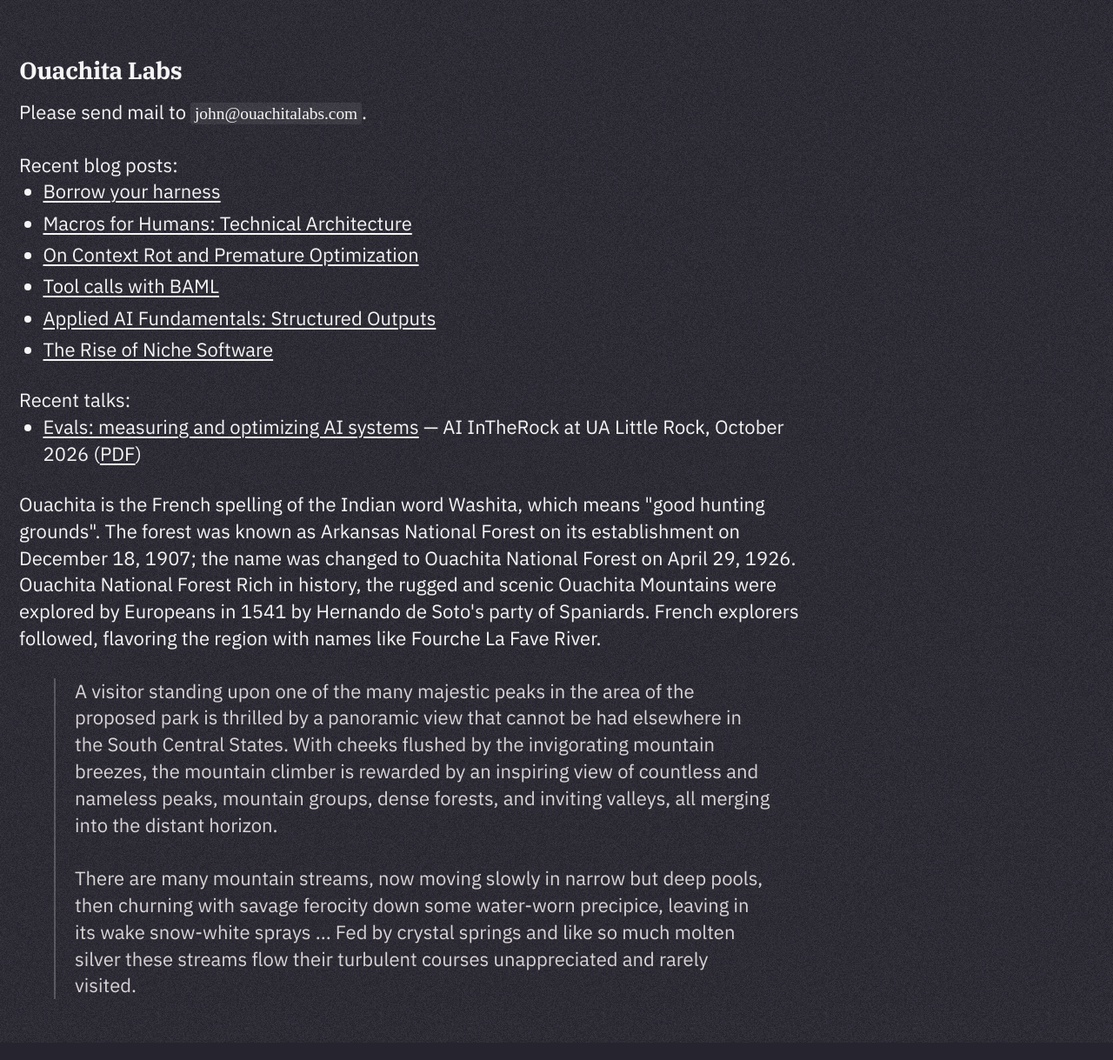
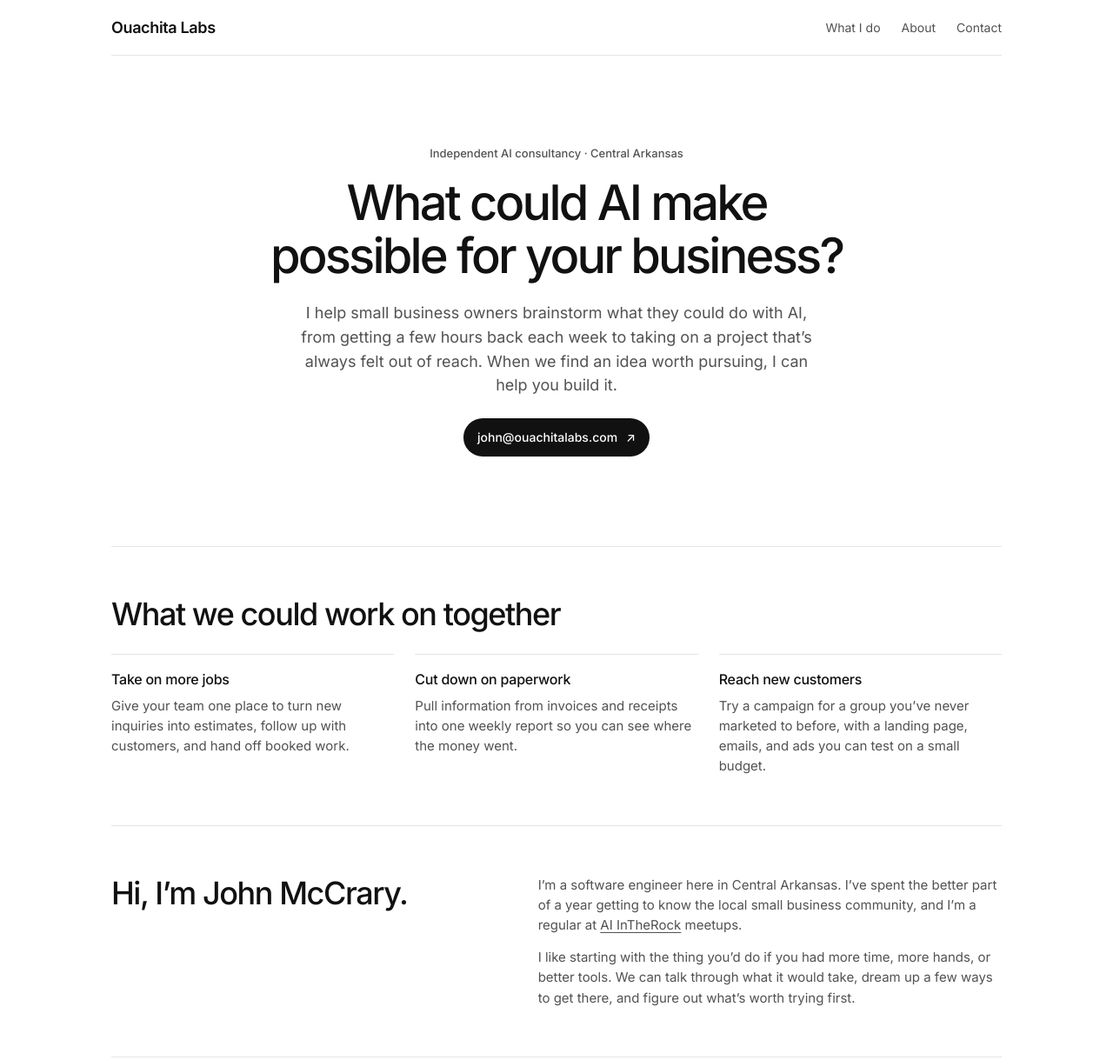
Before and after one commit to ouachitalabs/website, a plain HTML site: page index.html in a window 1280 px wide. Shown: the top 1219 px of the page at 87% size. Drawn offline with Linux system fonts and the light colour scheme; a web font is replaced by a local one.

Commit message:
Build the Ouachita Labs consultancy homepage (#4)
Launch the small business AI consultancy homepage while preserving the existing blog posts and styles.

```diff
--- /dev/null
+++ b/home.css
@@ -0,0 +1,248 @@
+:root {
+  color-scheme: light;
+  --paper: #fff;
+  --ink: #111;
+  --muted: #525252;
+  --line: #e5e5e5;
+  --sans: Inter, -apple-system, BlinkMacSystemFont, "Segoe UI", sans-serif;
+}
+
+* {
+  box-sizing: border-box;
+}
+
+body {
+  margin: 0;
+  background: var(--paper);
+  color: var(--ink);
+  font: 1rem/1.55 var(--sans);
+  -webkit-font-smoothing: antialiased;
+}
+
+a {
+  color: inherit;
+  text-underline-offset: 0.22em;
+}
+
+a:focus-visible {
+  outline: 2px solid var(--ink);
+  outline-offset: 5px;
+}
+
+.wrap {
+  width: min(100% - 3rem, 64rem);
+  margin-inline: auto;
+}
+
+.site-header,
+.site-footer {
+  display: flex;
+  align-items: center;
+  justify-content: space-between;
+  gap: 1rem;
+}
+
+.site-header {
+  min-height: 4rem;
+  border-bottom: 1px solid var(--line);
+}
+
+.brand {
+  display: inline-flex;
+  align-items: center;
+  min-height: 2.75rem;
+  font-size: 1.125rem;
+  font-weight: 600;
+  letter-spacing: -0.02em;
+  text-decoration: none;
+  white-space: nowrap;
+}
+
+.site-header nav {
+  display: flex;
+  flex-wrap: wrap;
+  gap: 0.25rem clamp(0.75rem, 2.25vw, 1.5rem);
+  color: var(--muted);
+  font-size: 0.875rem;
+  font-weight: 400;
+}
+
+.site-header nav a {
+  display: inline-flex;
+  align-items: center;
+  min-height: 2.75rem;
+  text-decoration: none;
+}
+
+.site-header nav a:hover,
+.site-header nav a:focus-visible {
+  text-decoration: underline;
+}
+
+.hero {
+  padding-block: clamp(3.5rem, 8vw, 7rem);
+  text-align: center;
+}
+
+.eyebrow {
+  margin: 0 0 1rem;
+  color: var(--muted);
+  font-size: 0.8125rem;
+  font-weight: 500;
+}
+
+h1,
+h2 {
+  margin: 0;
+  font-weight: 500;
+  text-wrap: balance;
+}
+
+h1 {
+  max-width: 44rem;
+  margin-inline: auto;
+  font-size: clamp(2.25rem, 5.5vw, 3.5rem);
+  line-height: 1.1;
+  letter-spacing: -0.05em;
+}
+
+h2 {
+  font-size: clamp(1.75rem, 3.2vw, 2.25rem);
+  line-height: 1.2;
+  letter-spacing: -0.04em;
+}
+
+.intro {
+  max-width: 37rem;
+  margin: 1.25rem auto 1.5rem;
+  color: var(--muted);
+  font-size: clamp(1rem, 1.8vw, 1.125rem);
+}
+
+.button {
+  display: inline-flex;
+  align-items: center;
+  gap: 0.625rem;
+  min-height: 2.75rem;
+  padding: 0.5rem 1rem;
+  border-radius: 999px;
+  background: var(--ink);
+  color: white;
+  font-size: 0.875rem;
+  font-weight: 500;
+  text-decoration: none;
+}
+
+.button:hover {
+  background: #333;
+}
+
+.projects {
+  border-top: 1px solid var(--line);
+  padding-block: clamp(2rem, 5vw, 3.5rem);
+}
+
+.project-grid {
+  display: grid;
+  grid-template-columns: repeat(3, minmax(0, 1fr));
+  gap: 1.5rem;
+  margin-top: 1.5rem;
+}
+
+.project-grid article {
+  padding-top: 1rem;
+  border-top: 1px solid var(--line);
+}
+
+.project-grid h3 {
+  margin: 0 0 0.375rem;
+  font-size: 1rem;
+  font-weight: 500;
+  letter-spacing: -0.015em;
+}
+
+.project-grid p,
+.about p,
+.contact p {
+  margin: 0;
+  color: var(--muted);
+  font-size: 0.9375rem;
+}
+
+.about-layout {
+  border-block: 1px solid var(--line);
+  display: grid;
+  grid-template-columns: minmax(0, 1fr) minmax(0, 1.25fr);
+  gap: clamp(1.25rem, 5vw, 4rem);
+  padding-block: clamp(2rem, 5vw, 3.5rem);
+}
+
+.about p + p {
+  margin-top: 0.85rem;
+}
+
+.text-link {
+  display: inline-block;
+  margin-top: 1rem;
+  color: var(--ink);
+  font-weight: 500;
+  text-decoration-thickness: 1px;
+}
+
+.text-link:hover {
+  text-decoration-thickness: 2px;
+}
+
+.contact {
+  padding-block: clamp(2rem, 5vw, 3.5rem);
+}
+
+.contact p {
+  max-width: 34rem;
+  margin-top: 0.95rem;
+}
+
+.site-footer {
+  border-top: 1px solid var(--line);
+  padding-block: 1.25rem;
+  color: var(--muted);
+  font-size: 0.875rem;
+}
+
+@media (max-width: 52rem) {
+  .about-layout {
+    grid-template-columns: 1fr;
+  }
+}
+
+@media (max-width: 39rem) {
+  .wrap {
+    width: calc(100% - 2rem);
+  }
+
+  .site-header {
+    min-height: 4rem;
+  }
+
+  .site-header nav {
+    gap: 0 0.75rem;
+    font-size: 0.8125rem;
+  }
+
+  .project-grid {
+    grid-template-columns: 1fr;
+    gap: 1.25rem;
+    margin-top: 1.5rem;
+  }
+}
+
+@media (max-width: 23rem) {
+  .brand {
+    font-size: 1rem;
+  }
+
+  .site-header {
+    flex-wrap: wrap;
+    gap: 0.25rem;
+  }
+}
--- a/index.html
+++ b/index.html
@@ -1,89 +1,76 @@
-<!DOCTYPE html>
+<!doctype html>
 <html lang="en">
+<head>
+  <meta charset="utf-8">
+  <meta name="viewport" content="width=device-width, initial-scale=1">
+  <title>Ouachita Labs | AI Consulting for Small Businesses</title>
+  <meta name="description" content="Ouachita Labs is a Central Arkansas AI consultancy. Brainstorm what AI could make possible for your small business and build the ideas worth pursuing with John McCrary.">
+  <link rel="canonical" href="https://ouachitalabs.com/">
+  <link rel="preconnect" href="https://fonts.googleapis.com">
+  <link rel="preconnect" href="https://fonts.gstatic.com" crossorigin>
+  <link href="https://fonts.googleapis.com/css2?family=Inter:wght@400..700&display=swap" rel="stylesheet">
+  <link rel="stylesheet" href="home.css">
+</head>
+<body>
+  <header class="site-header wrap">
+    <a class="brand" href="./">Ouachita Labs</a>
+    <nav aria-label="Main">
+      <a href="#projects">What I do</a>
+      <a href="#about">About</a>
+      <a href="#contact">Contact</a>
+    </nav>
+  </header>
 
-<head>
-  <meta charset="UTF-8" />
-  <meta name="viewport" content="width=device-width, initial-scale=1.0" />
-  <title>Ouachita Labs</title>
-  <link rel="preconnect" href="https://fonts.googleapis.com" />
-  <link rel="preconnect" href="https://fonts.gstatic.com" crossorigin />
-  <link href="https://fonts.googleapis.com/css2?family=IBM+Plex+Sans:wght@400;500;600;700&family=IBM+Plex+Serif:wght@400;500;600;700&family=Lilex:wght@400;500;600;700&display=swap" rel="stylesheet" />
-  <link rel="stylesheet" href="styles.css" />
-</head>
-
-<body>
   <main>
-    <section id="contact">
-      <h3>Ouachita Labs</h3>
-      <p>
-      Please send mail to <code>john@ouachitalabs.com</code>.
-      </p>
+    <section class="hero wrap" aria-labelledby="hero-title">
+      <p class="eyebrow">Independent AI consultancy · Central Arkansas</p>
+      <h1 id="hero-title">What could AI make possible for your business?</h1>
+      <p class="intro">I help small business owners brainstorm what they could do with AI, from getting a few hours back each week to taking on a project that’s always felt out of reach. When we find an idea worth pursuing, I can help you build it.</p>
+      <a class="button" href="mailto:john@ouachitalabs.com">
+        john@ouachitalabs.com <span aria-hidden="true">↗</span>
+      </a>
     </section>
 
-    <section id="posts">
-      Recent blog posts:
-      <ul>
-        <li>
-          <a href="blog/posts/borrow-your-harness.html">Borrow your harness</a>
-        </li>
-        <li>
-          <a href="blog/posts/macros-for-humans-architecture.html">Macros for Humans: Technical Architecture</a>
-        </li>
-        <li>
-          <a href="blog/posts/context-rot-premature-optimization.html">On Context Rot and Premature Optimization</a>
-        </li>
-        <li>
-          <a href="blog/posts/baml-tools.html">Tool calls with BAML</a>
-        </li>
-        <li>
-          <a href="blog/posts/structured-outputs.html">Applied AI Fundamentals: Structured Outputs</a>
-        </li>
-        <li>
-          <a href="blog/posts/agents-building-tools-for-agents.html">The Rise of Niche Software</a>
-        </li>
-      </ul>
+    <section id="projects" class="projects wrap" aria-labelledby="projects-title">
+      <h2 id="projects-title">What we could work on together</h2>
+      <div class="project-grid">
+        <article>
+          <h3>Take on more jobs</h3>
+          <p>Give your team one place to turn new inquiries into estimates, follow up with customers, and hand off booked work.</p>
+        </article>
+        <article>
+          <h3>Cut down on paperwork</h3>
+          <p>Pull information from invoices and receipts into one weekly report so you can see where the money went.</p>
+        </article>
+        <article>
+          <h3>Reach new customers</h3>
+          <p>Try a campaign for a group you’ve never marketed to before, with a landing page, emails, and ads you can test on a small budget.</p>
+        </article>
+      </div>
     </section>
 
-    <section id="talks">
-      Recent talks:
-      <ul>
-        <li>
-          <a href="evals.html">Evals: measuring and optimizing AI systems</a> — AI InTheRock at UA Little Rock, October 2026
-          (<a href="evals.pdf">PDF</a>)
-        </li>
-      </ul>
+    <section id="about" class="about" aria-labelledby="about-title">
+      <div class="wrap about-layout">
+        <h2 id="about-title">Hi, I’m John McCrary.</h2>
+        <div>
+          <p>I’m a software engineer here in Central Arkansas. I’ve spent the better part of a year getting to know the local small business community, and I’m a regular at <a href="https://intherock.ai/">AI InTheRock</a> meetups.</p>
+          <p>I like starting with the thing you’d do if you had more time, more hands, or better tools. We can talk through what it would take, dream up a few ways to get there, and figure out what’s worth trying first.</p>
+        </div>
+      </div>
     </section>
 
-    <section id="footer">
-      <p>
-        Ouachita is the French spelling of the Indian word Washita, which
-        means "good hunting grounds". The forest was known as Arkansas
-        National Forest on its establishment on December 18, 1907; the name
-        was changed to Ouachita National Forest on April 29, 1926. Ouachita
-        National Forest
-
-        Rich in history, the rugged and scenic Ouachita Mountains were
-        explored by Europeans in 1541 by Hernando de Soto's party of
-        Spaniards. French explorers followed, flavoring the region with names
-        like Fourche La Fave River.
-      </p>
-      <blockquote cite="https://en.wikipedia.org/wiki/Ouachita_National_Forest">
-        A visitor standing upon one of the many majestic peaks in the area of
-        the proposed park is thrilled by a panoramic view that cannot be had
-        elsewhere in the South Central States. With cheeks flushed by the
-        invigorating mountain breezes, the mountain climber is rewarded by an
-        inspiring view of countless and nameless peaks, mountain groups, dense
-        forests, and inviting valleys, all merging into the distant horizon.
-        <br />
-        <br />
-        There are many mountain streams, now moving slowly in narrow but
-        deep pools, then churning with savage ferocity down some water-worn
-        precipice, leaving in its wake snow-white sprays ... Fed by crystal
-        springs and like so much molten silver these streams flow their
-        turbulent courses unappreciated and rarely visited.
-      </blockquote>
+    <section id="contact" class="contact wrap" aria-labelledby="contact-title">
+      <h2 id="contact-title">Let’s brainstorm.</h2>
+      <p>Tell me a little about your business and what you’d love to be able to do. A rough idea is plenty to start with.</p>
+      <a class="text-link" href="mailto:john@ouachitalabs.com">
+        john@ouachitalabs.com <span aria-hidden="true">↗</span>
+      </a>
     </section>
   </main>
+
+  <footer class="site-footer wrap">
+    <span>Ouachita Labs</span>
+    <span>Based in Central Arkansas</span>
+  </footer>
 </body>
-
 </html>
```
